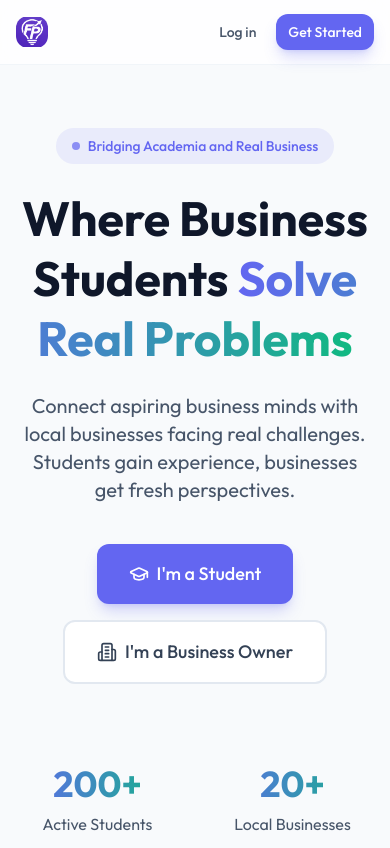
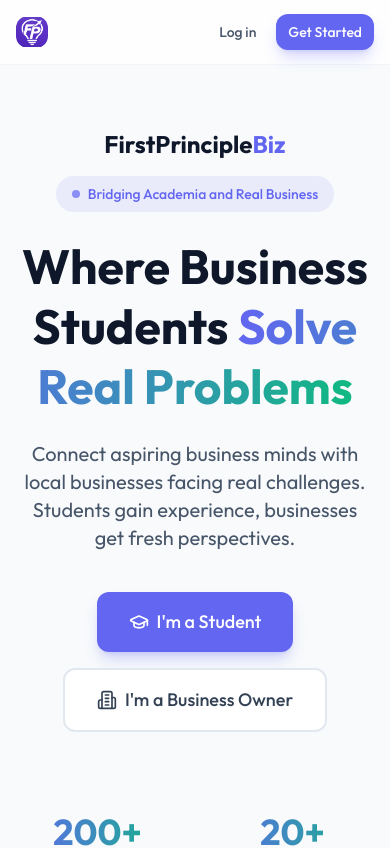
Before and after one commit to firstprinciplebiz/firstprinciplebiz_prod, a Next.js app in the folder apps/web/: page / in a window 390 px wide. Shown: the top 848 px of the page. Built offline with nearby package versions, Linux system fonts and the light colour scheme.

Commit message:
Show brand name in hero section on mobile when navbar hides it

```diff
--- a/apps/web/app/page.tsx
+++ b/apps/web/app/page.tsx
@@ -55,6 +55,13 @@ export default function HomePage() {
       <section className="pt-32 pb-20 px-4 sm:px-6 lg:px-8">
         <div className="max-w-7xl mx-auto">
           <div className="text-center max-w-4xl mx-auto">
+            {/* Brand name visible only on small screens (when navbar hides it) */}
+            <div className="sm:hidden mb-4">
+              <span className="font-bold text-2xl text-slate-900">
+                FirstPrinciple<span className="text-primary">Biz</span>
+              </span>
+            </div>
+
             <div className="inline-flex items-center gap-2 px-4 py-2 rounded-full bg-primary/10 text-primary text-sm font-medium mb-6">
               <span className="w-2 h-2 rounded-full bg-primary animate-pulse"></span>
               Bridging Academia and Real Business
```
